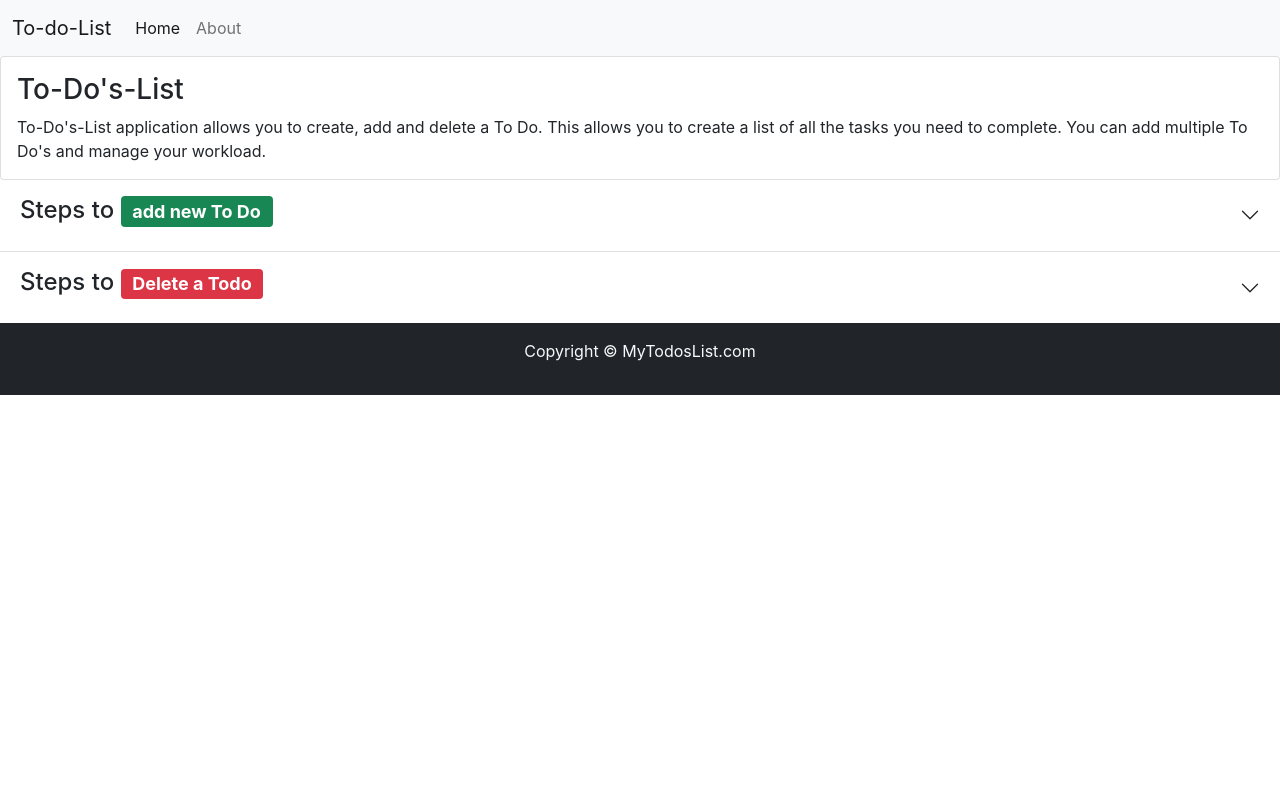
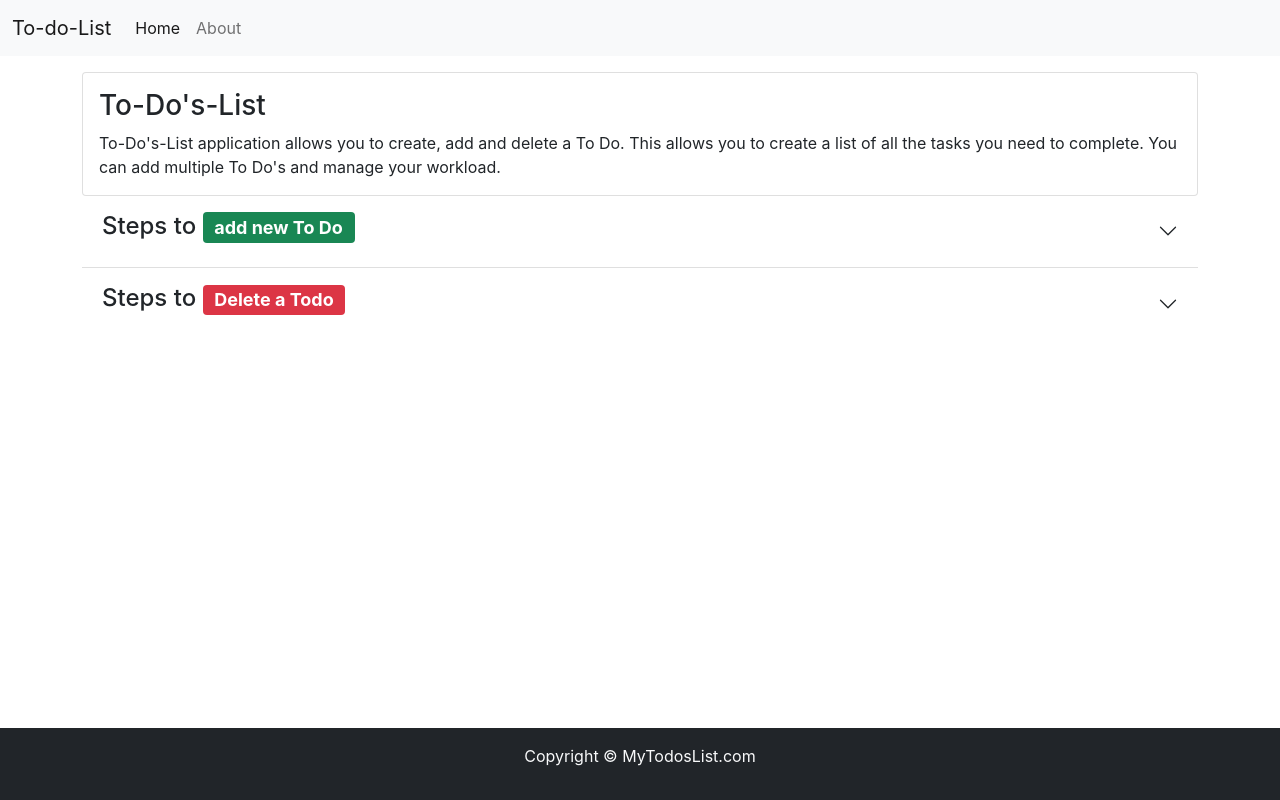
Before and after one commit to kman46/to-do-list, a React (Create React App) app: page /about in a window 1280 px wide. Built offline with nearby package versions, Linux system fonts and the light colour scheme.

Commit message:
added styling

```diff
--- a/src/MyComponents/About.js
+++ b/src/MyComponents/About.js
@@ -1,8 +1,12 @@
 import React from 'react'
 
 export const About = () => {
+    let myStyle = {
+        minHeight: "80vh",
+    }
     return (
         <>
+            <div className="container my-3" style={myStyle}>
                 <div className="card">
 
                     <div className="card-body">
@@ -32,6 +36,7 @@ export const About = () => {
                         </div>
                     </div>
                 </div>
+            </div>
         </>
     )
 }
--- a/src/MyComponents/Todos.js
+++ b/src/MyComponents/Todos.js
@@ -3,7 +3,7 @@ import { TodoItems } from "./TodoItems";
 
 export const Todos = (props) => {
     let myStyle={
-        minHeight: "70vh",
+        minHeight: "75vh",
     }
     return (
         <div className="container my-3" style={myStyle}>
```
Lines whose indentation alone changed are shown as unchanged.
